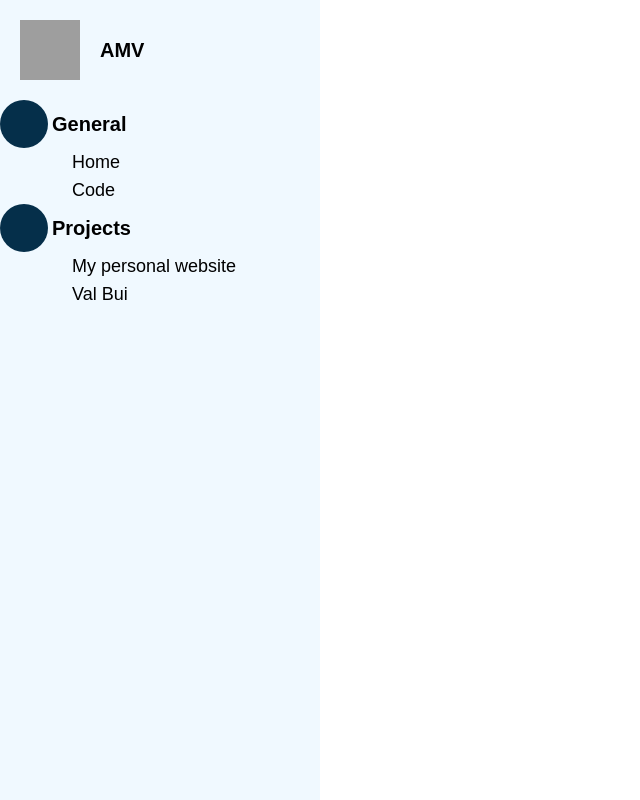
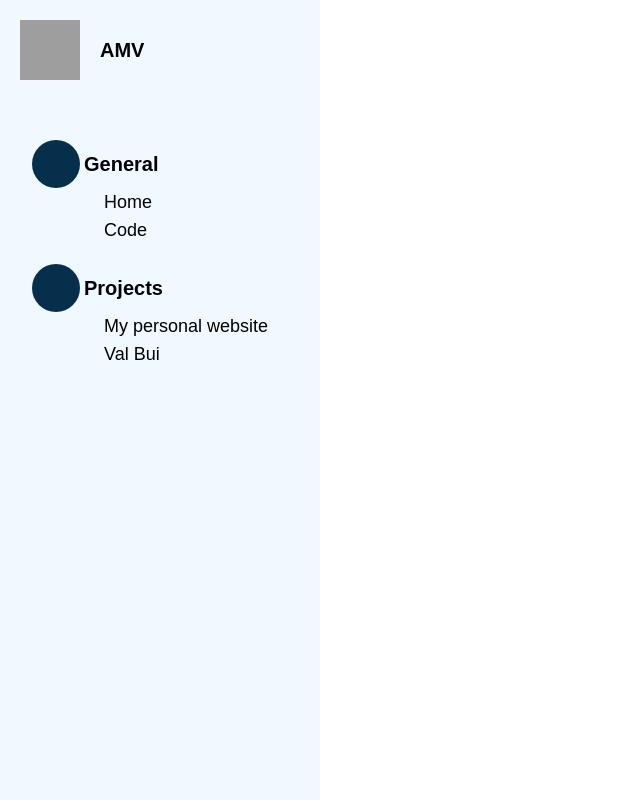
Before and after one commit to The-AM-Venture/Dash, a Next.js app: page / in a window 1280 px wide. Shown: the whole page, without its empty margins (0-640 px from the left). Built offline with nearby package versions, Linux system fonts and the light colour scheme; grey boxes are pictures that could not be loaded; some icons are missing.

Commit message:
fix padding

```diff
--- a/src/app/components/nav.js
+++ b/src/app/components/nav.js
@@ -30,9 +30,7 @@ export default function Nav() {
         </Link>
       </div>
 
-
-
-
+      <div className='px-8 pt-10'>
         {/* gerneral links*/}
           <div className="flex flex-row text-red-50 items-center">
           <div className='rounded-full  justify-items-center bg-sky-950 flex w-12 h-12'>
@@ -64,7 +62,7 @@ export default function Nav() {
           </div>
 
           {/* project links*/}
-      <div className="flex flex-row text-red-50 items-center">
+          <div className="flex flex-row mt-5 items-center">
             <div className='rounded-full  justify-items-center bg-sky-950 flex w-12 h-12'>
               <div className='my-auto block m-auto flex justify-center'>
                 <Lineicons icon={HelmetSafety1Duotone} size={30} color="white" strokeWidth={2} />
@@ -92,6 +90,9 @@ export default function Nav() {
               }
 
         </div>
+
+      </div>
+
     </div>
     </>
   )
```
Lines whose indentation alone changed are shown as unchanged.
